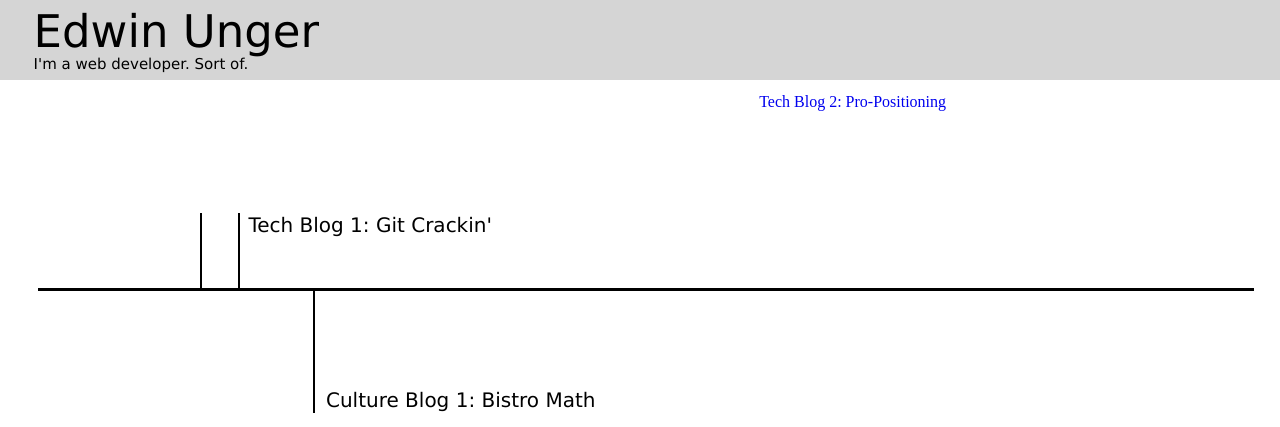
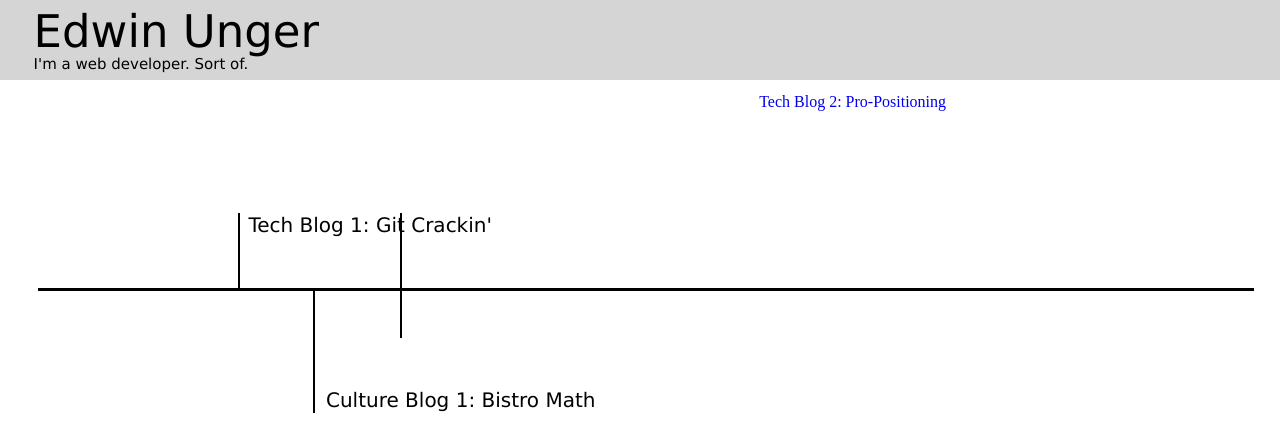
Before and after one commit to edwinunger/edwinunger.github.io, a Jekyll site: the page blog.html, which Jekyll copies as it is, in a window 1280 px wide. Shown: the top 427 px of the page. Built offline with Jekyll 4.4.1, drawn with Linux system fonts in a browser that asks for light colours.

Commit message:
blog css

```diff
--- a/stylesheets/default.css
+++ b/stylesheets/default.css
@@ -130,13 +130,13 @@ a {text-decoration: none;
 }
 
 
-#line3 {height: 75px;
+#line3 {height: 125px;
         width: 2px;
         background-color: #000000;
         border: none;
         position: fixed;
         margin-top: 125px;
-        left: 200px;
+        left: 400px;
 
 }
 
```
